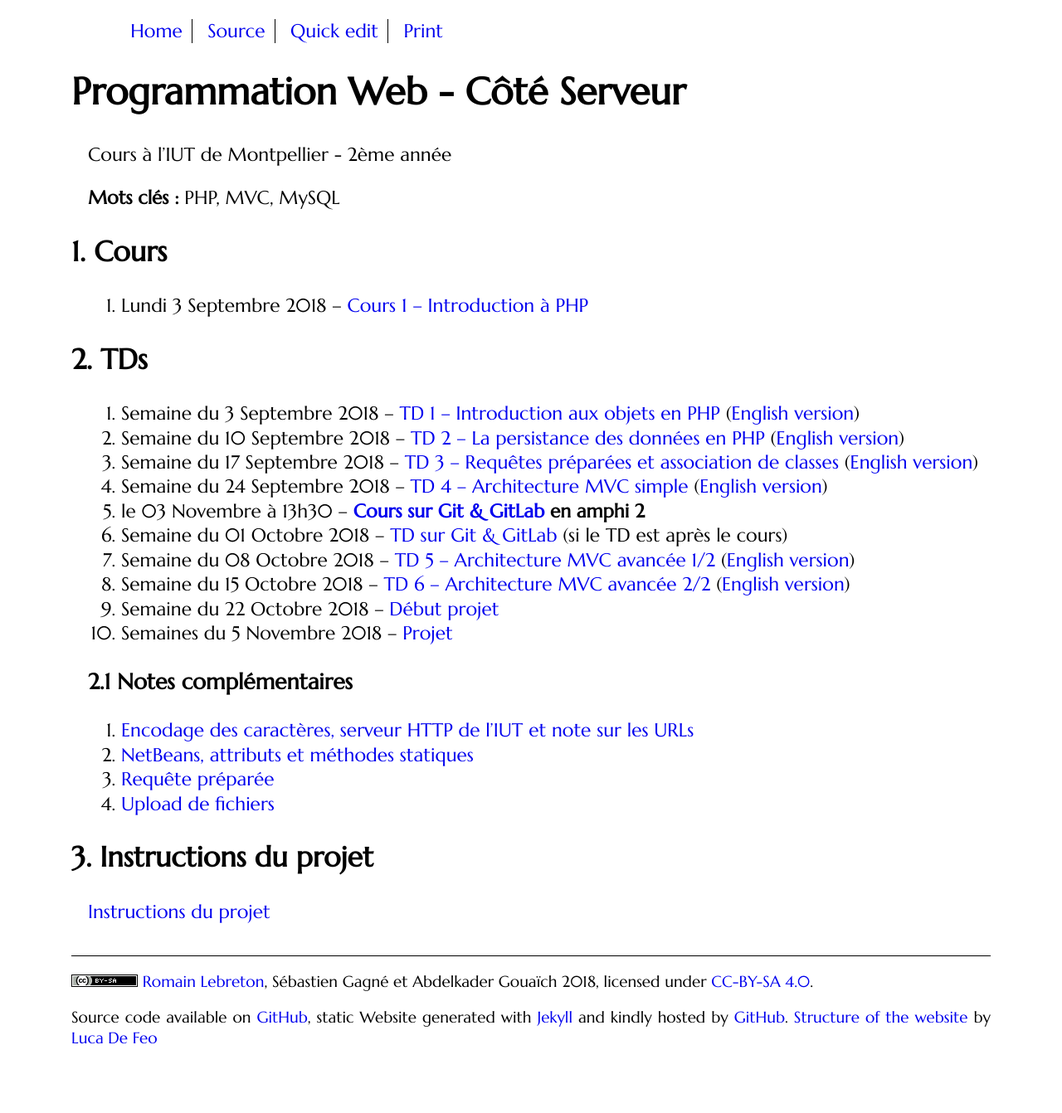
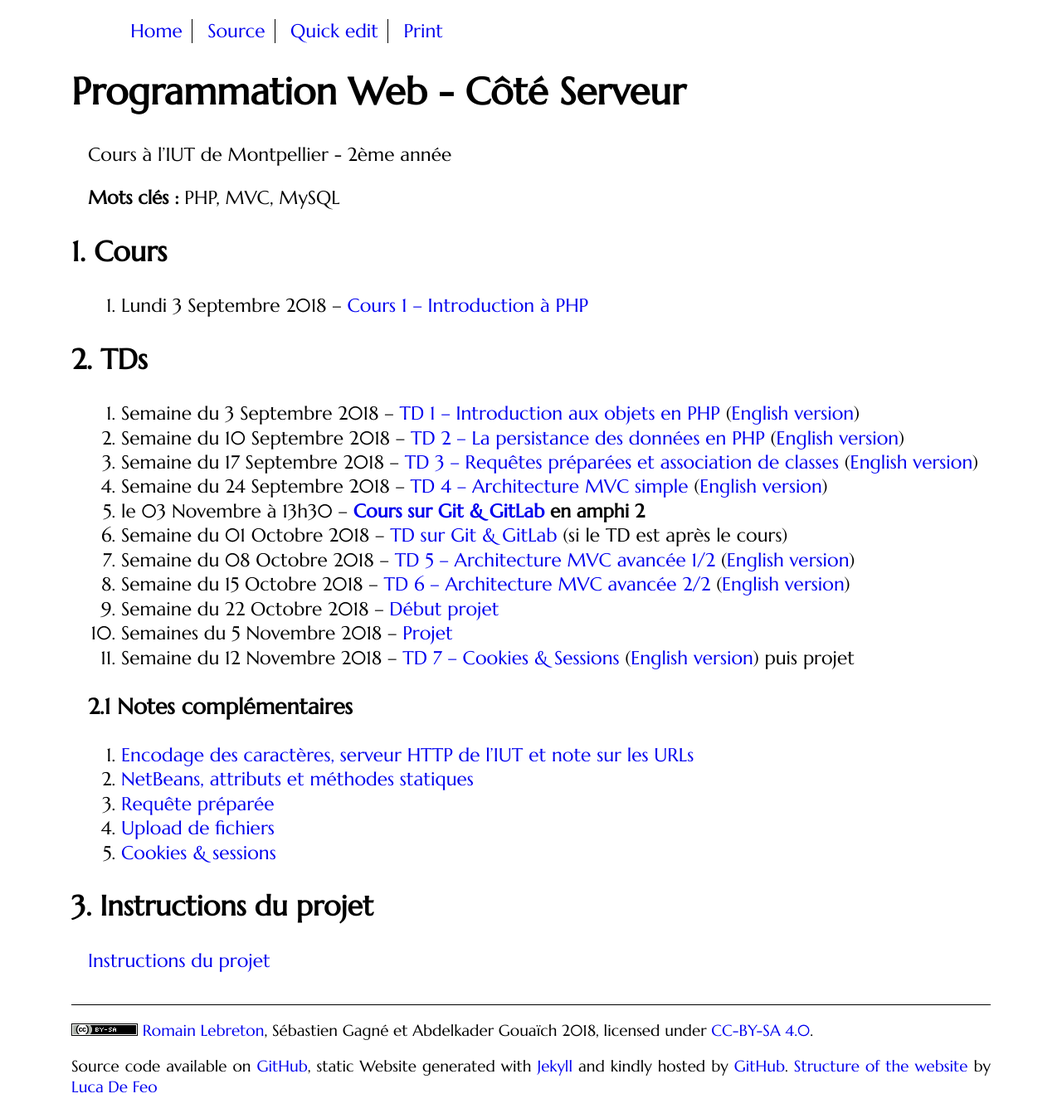
Before and after one commit to romainlebreton/R3.01-DeveloppementWeb, a Jekyll site: the page built from index.md, in a window 1280 px wide. Shown: the whole page at 83% size. Built offline with Jekyll 4.4.1, drawn with Linux system fonts in a browser that asks for light colours; some web fonts are replaced; before the commit the page ends 1283 px from its top, so only the background shows below that.

Commit message:
Nouvelle semaine

```diff
--- a/index.md
+++ b/index.md
@@ -19,27 +19,6 @@ Cours à l'IUT de Montpellier - 2ème année
 
 ## TDs
 
-<!-- **1er bloc de TPs -- Bases de PHP :** -->
-
-<!-- * 3  Septembre 2018 – TP 1 – Introduction aux objets en PHP -->
-<!-- * 10 Septembre 2018 – TP 2 – La persistance des données en PHP -->
-<!-- * 17 Septembre 2018 – TP 3 – Fin TP2 et association entre classes -->
-<!-- * 24 Septembre 2018 -   ?  – Introduction à Git -->
-<!-- * 1 Octobre   2018 – TP 4 – Architecture MVC simple -->
-<!-- * 8 Octobre   2018 – TP 5 – Architecture MVC avancée 1/2 -->
-<!-- * 15 Octobre   2018 – TP 6 – Architecture MVC avancée 2/2 -->
-
-<!-- **2ème bloc de TPs -- Mise en application sur le projet + TPs complémentaires :** -->
-
-<!-- * 22 Octobre   2018 - **Début projet** -->
-<!-- * 29 Octobre   2018 - **Congé IUT** -->
-<!-- * 5  Novembre  2018 - 3h projet -->
-<!-- * 12 Novembre  2018 – TP 7 – Cookies & Sessions + 1h projet -->
-<!-- * 19 Novembre  2018 – TP 8 – Authentification & Validation par email + 1h projet -->
-<!-- * 26 Novembre  2018 - 3h projet -->
-<!-- * 3  Décembre  2018 - 3h projet -->
-<!-- * 10 Décembre  2018 - **soutenances du projet** -->
-
 1. Semaine du 3 Septembre 2018 -- [TD 1 -- Introduction aux objets en PHP](tutorials/tutorial1.html) ([English version](tutorials/tutorial1-en.html))
 1. Semaine du 10 Septembre 2018 -- [TD 2 -- La persistance des données en PHP](tutorials/tutorial2.html) ([English version](tutorials/tutorial2-en.html))
 1. Semaine du 17 Septembre 2018 -- [TD 3 -- Requêtes préparées et association de classes](tutorials/tutorial3.html) ([English version](tutorials/tutorial3-en.html))
@@ -50,8 +29,8 @@ Cours à l'IUT de Montpellier - 2ème année
 1. Semaine du 15 Octobre 2018 --  [TD 6 -- Architecture MVC avancée 2/2](tutorials/tutorial6.html) ([English version](tutorials/tutorial6-en.html))
 1. Semaine du 22 Octobre 2018 -- [Début projet](projet.html)
 1. Semaines du 5 Novembre 2018 -- [Projet](projet.html)
-<!-- 1. Semaine du 12 Novembre 2018 -- -->
-<!--    [TD 7 -- Cookies & Sessions](tutorials/tutorial7.html) ([English version](tutorials/tutorial7-en.html)) puis projet -->
+1. Semaine du 12 Novembre 2018 --
+   [TD 7 -- Cookies & Sessions](tutorials/tutorial7.html) ([English version](tutorials/tutorial7-en.html)) puis projet
 <!-- 1. Semaine du 19 Novembre 2018 -- -->
 <!--    [TD 8 -- Authentification & Validation par email](tutorials/tutorial8.html) ([English version](tutorials/tutorial8-en.html)) -->
 <!--    puis projet -->
@@ -65,7 +44,7 @@ Cours à l'IUT de Montpellier - 2ème année
 2. [NetBeans, attributs et méthodes statiques]({{site.baseurl}}/assets/tut2-complement.html)
 3. [Requête préparée]({{site.baseurl}}/assets/tut3-complement.html)
 4. [Upload de fichiers]({{site.baseurl}}/assets/tut4-complement.html)
-<!-- 5. [Cookies & sessions]({{site.baseurl}}/assets/tut7-complement.html) -->
+5. [Cookies & sessions]({{site.baseurl}}/assets/tut7-complement.html)
 
 
 ## Instructions du projet
```
